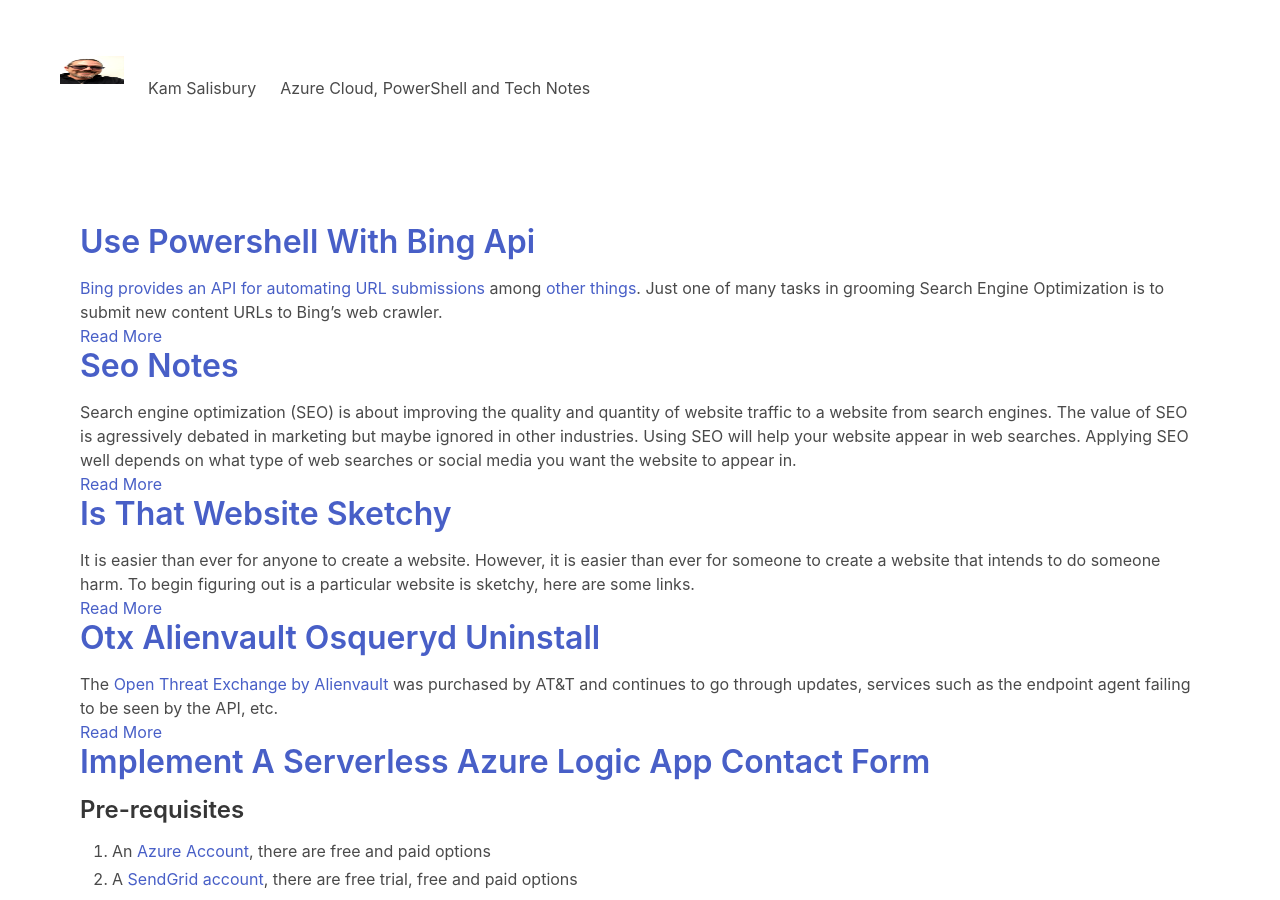
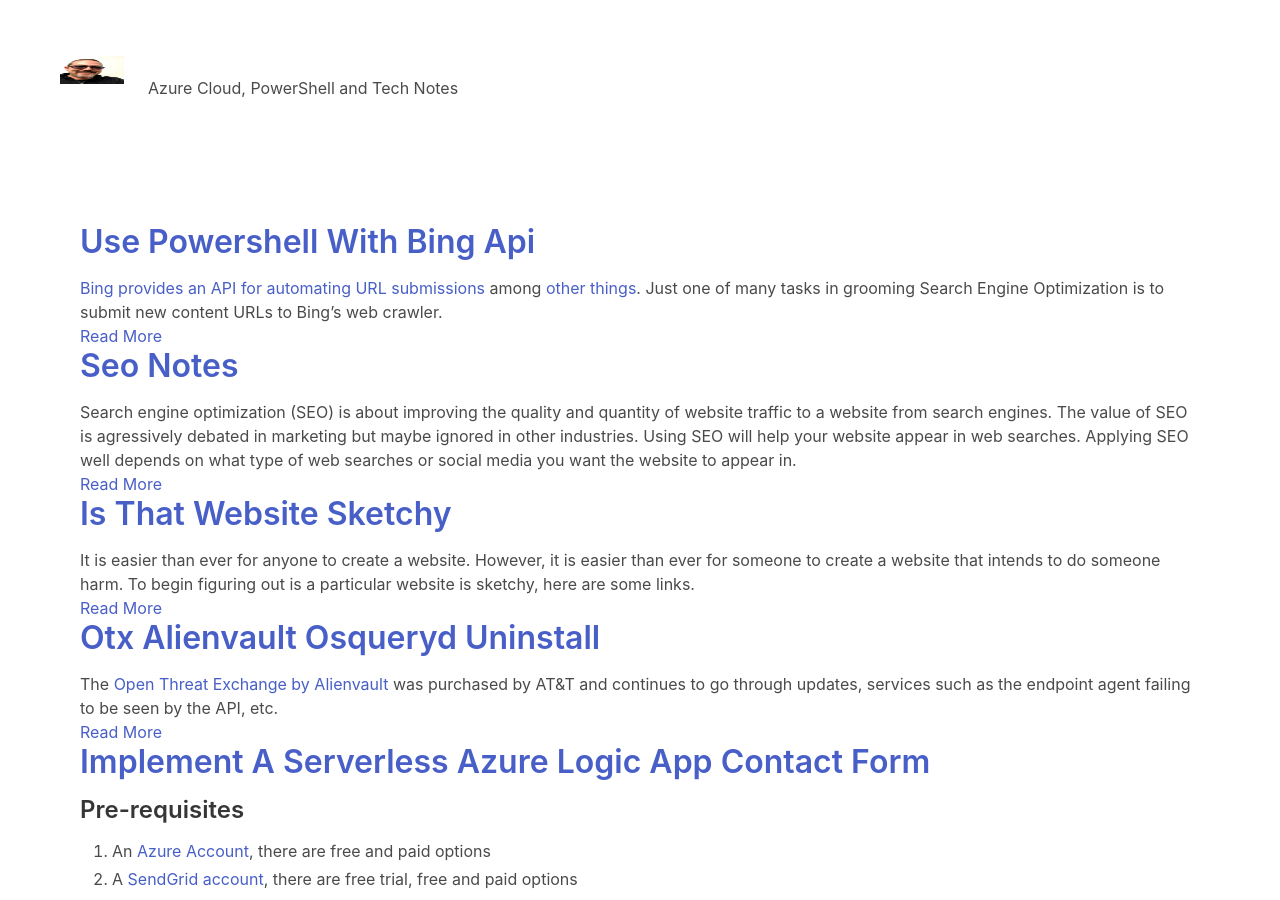
Before and after one commit to kamsalisbury/kamsalisbury.github.io, a Jekyll site: the page built from index.html, in a window 1280 px wide and 900 px high. Built offline with Jekyll 4.4.1, drawn with Linux system fonts in a browser that asks for light colours; nearby versions of some CDN libraries.

Commit message:
Fixing navbar display for touch default.html

```diff
--- a/_layouts/default.html
+++ b/_layouts/default.html
@@ -21,9 +21,14 @@
         <div class="navbar-brand">
           <a class="navbar-item" href="{{ site.baseurl }}/">
             <figure class="image is-64x64">
-              <img src="{{ site.avatar }}" />
+              <img src="{{ site.avatar }}" alt="{{ site.name }}"/>
             </figure>
           </a>
+
+          <h4 class="navbar-item">
+            {{ site.description }}
+          </h4>
+
 
           <!-- <a role="button" class="navbar-burger" aria-label="menu" aria-expanded="false" data-target="navbarBasicExample">
             <span aria-hidden="true"></span>
@@ -32,7 +37,7 @@
           </a> -->
         </div>
 
-        <div id="navbarBasicExample" class="navbar-menu">
+        <!-- <div id="navbarBasicExample" class="navbar-menu">
           <div class="navbar-start">
             <a class="navbar-item" href="{{ site.baseurl }}/">
               {{ site.name }}
@@ -40,7 +45,7 @@
 
             <h4 class="navbar-item">
               {{ site.description }}
-            </h4>
+            </h4> -->
 
             <!-- <div class="navbar-item has-dropdown is-hoverable">
               <a class="navbar-link">
@@ -63,7 +68,7 @@
                 </a>
               </div>
             </div> -->
-          </div>
+          <!-- </div> -->
 
           <!-- <div class="navbar-end">
             <div class="navbar-item">
```
